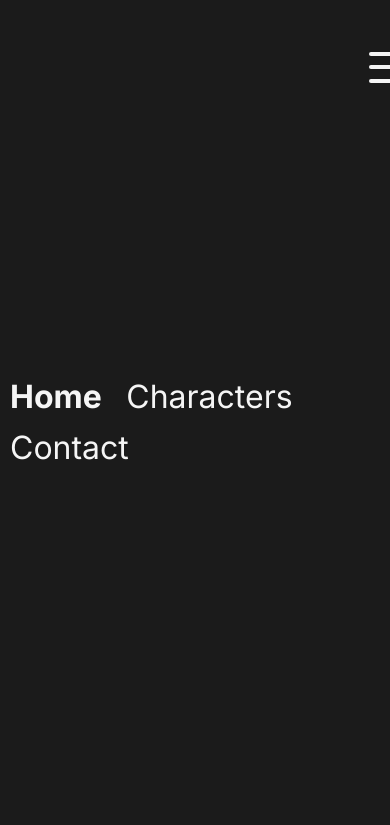
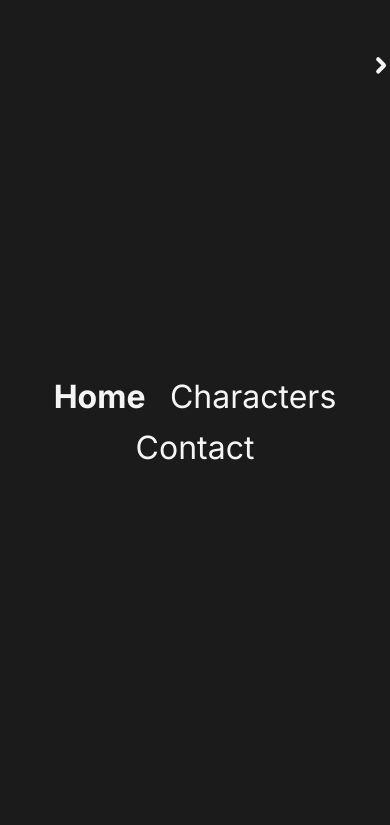
Before and after one commit to aguiarcesarr/wdd131, a plain HTML site: page project/index.html in a window 390 px wide. Both pictures are taken after a click on the button "Toggle Navigation Menu". Shown: the top 825 px of the page. Drawn offline with Linux system fonts and the light colour scheme; a web font is replaced by a local one.

Commit message:
fixed media

```diff
--- a/project/styles/main.css
+++ b/project/styles/main.css
@@ -384,41 +384,65 @@ footer {
     color: #aaa;
 }
 
-/* --- Hamburger Menu and Media Query --- */
+/* =================================================================== */
+/* --- MOBILE NAVIGATION & MEDIA QUERY (FINAL VERSION) --- */
+/* =================================================================== */
 
-/* Style for the hamburger button itself */
+/* 1. HAMBURGER BUTTON STYLING */
+/* This styles the button itself, which is hidden on desktop by default */
 .hamburger-btn {
-    display: none; /* Hidden by default on desktop */
-    flex-direction: column;
-    justify-content: space-around;
-    width: 2.5rem;
-    height: 2.5rem;
+    display: none; /* Hidden on desktop */
+    position: relative;
+    z-index: 100; /* Ensures it's above other elements */
+    width: 3rem;
+    height: 3rem;
     background: transparent;
     border: none;
     cursor: pointer;
-    padding: 0;
-    z-index: 10;
 }
 
+/* This styles the three lines of the hamburger icon */
 .hamburger-btn span {
-    width: 2.5rem;
-    height: 0.25rem;
+    display: block;
+    width: 100%;
+    height: 4px;
     background-color: var(--text-color);
-    border-radius: 10px;
-    transition: all 0.3s linear;
+    border-radius: 2px;
+    position: absolute;
+    transition: transform 0.3s ease-in-out, opacity 0.3s ease-in-out;
 }
 
+.hamburger-btn span:nth-child(1) {
+    top: 20%;
+}
+
+.hamburger-btn span:nth-child(2) {
+    top: 50%;
+    transform: translateY(-50%);
+}
+
+.hamburger-btn span:nth-child(3) {
+    bottom: 20%;
+}
+
+
+/* 2. MEDIA QUERY FOR MOBILE VIEW */
 @media (max-width: 768px) {
+
+    /* Show the hamburger button on mobile */
     .hamburger-btn {
-        display: flex;
+        display: block;
     }
 
+    /* Hide the original horizontal navigation on mobile */
     .main-nav {
         display: none;
-        position: absolute;
+
+        /* These styles apply to the menu WHEN IT'S OPEN */
+        position: fixed; /* Covers the whole screen */
         top: 0;
         left: 0;
-        width: 100%;
+        width: 100vw;
         height: 100vh;
         background: var(--bg-color);
         flex-direction: column;
@@ -426,44 +450,41 @@ footer {
         align-items: center;
     }
 
+    /* This class is toggled by JavaScript. This is what MAKES THE MENU APPEAR. */
     .main-nav.active {
         display: flex;
     }
 
+    /* Style the links inside the mobile menu */
     .main-nav ul {
         flex-direction: column;
-    }
-
-    .main-nav ul li {
-        margin: 1.5rem 0;
         text-align: center;
     }
 
-    .main-nav ul li a {
+    .main-nav li {
+        margin: 1.5rem 0;
+    }
+
+    .main-nav a {
         font-size: 2rem;
+    }
+
+    /* When the menu is active, animate the hamburger to an 'X' */
+    .main-nav.active + .hamburger-btn span:nth-child(1) {
+        transform: rotate(45deg) translate(5px, 5px);
+    }
+
+    .main-nav.active + .hamburger-btn span:nth-child(2) {
+        opacity: 0;
+    }
+
+    .main-nav.active + .hamburger-btn span:nth-child(3) {
+        transform: rotate(-45deg) translate(8px, -8px);
     }
 }
 
-/* --- Mobile Responsiveness Fixes --- */
-
-@media (max-width: 768px) {
-  header {
-    justify-content: space-between;
-  }
-
-  nav.main-nav {
-    display: none;
-  }
-
-  nav.main-nav.active {
-    display: flex;
-  }
-
-  .hamburger-btn {
-      display: flex;
-  }
-
-  nav a {
-    font-size: 1.2rem;
-  }
+/* 3. FIX FOR FEATURED CHARACTER IMAGE */
+/* This ensures the homepage featured character is always a circle */
+#featured-character #character-card img {
+    border-radius: 50%;
 }
```
